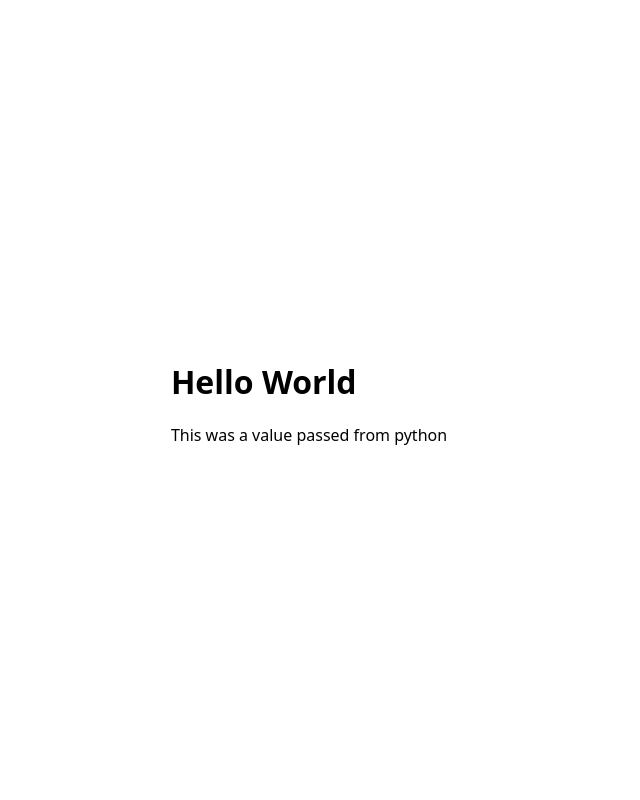
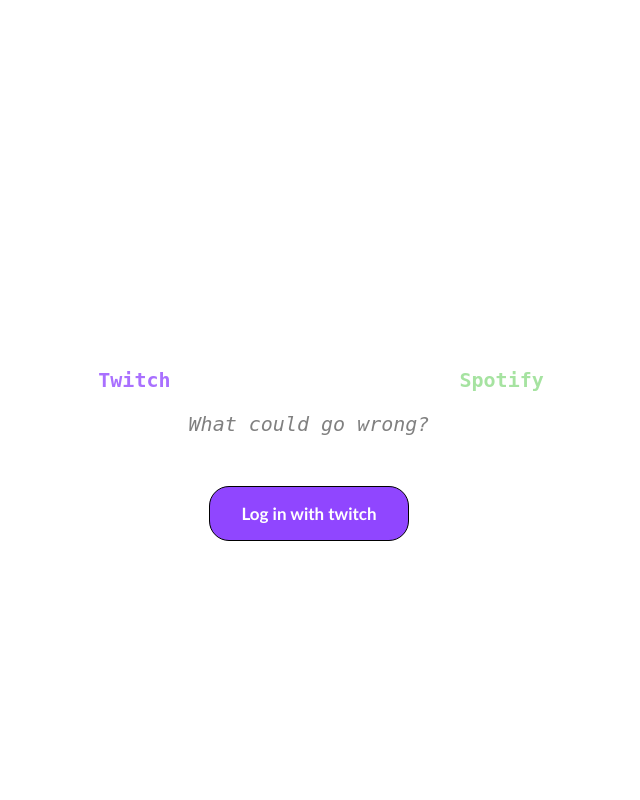
Before and after one commit to Schlvf/Twitch2Spotify, a FastAPI app: page / in a window 1280 px wide. Shown: the whole page, without its empty margins (331-971 px from the left). Run offline with FastAPI, Linux system fonts and the light colour scheme.

Commit message:
Added functional home page for the project and base setup for the styles

```diff
--- a/src/api/web_app.py
+++ b/src/api/web_app.py
@@ -8,6 +8,7 @@ from fastapi.templating import Jinja2Templates
 from modules.redis import redis_router
 from modules.spotify import spotify_router
 from modules.twitch import eventsub_router
+from modules.twitch import get_twitch_auth_url
 
 templates = Jinja2Templates(directory="dist")
 
@@ -20,12 +21,11 @@ app.include_router(redis_router)
 
 @app.get("/", response_class=HTMLResponse)
 async def front(request: Request):
-    title = "Hello World"
-    description = "This was a value passed from python"
+    twitch_auth_url = get_twitch_auth_url()
     return templates.TemplateResponse(
         request=request,
         name="index.html",
-        context={"title": title, "description": description},
+        context={"twitch_auth_url": twitch_auth_url},
     )
 
 
--- a/src/modules/twitch/__init__.py
+++ b/src/modules/twitch/__init__.py
@@ -1,5 +1,6 @@
 """Twitch package"""
 
 from .eventsub_router import router as eventsub_router
+from .twitch_utils import get_twitch_auth_url
 
-__all__ = ["eventsub_router"]
+__all__ = ["eventsub_router", "get_twitch_auth_url"]
--- a/src/modules/twitch/twitch_utils.py
+++ b/src/modules/twitch/twitch_utils.py
@@ -189,3 +189,9 @@ def parse_token_data_into_cache(
     user_cache.twitch_user_token_expiration = current_ts + new_token.expires_in
 
     return user_cache
+
+
+def get_twitch_auth_url() -> str:
+    url = "https://id.twitch.tv/oauth2/authorize"
+    params = get_user_auth_params()
+    return url + url_encode_params(params=params)
--- a/static/style.css
+++ b/static/style.css
@@ -1,8 +1,81 @@
 html {
   color-scheme: light dark;
-  font-family: system-ui;
   display: flex;
   align-items: center;
   justify-content: center;
   height: 100%;
+
 }
+
+:root{
+  font-family: "Ubuntu Mono", monospace;
+  font-size: 20px;
+  color: white;
+
+  /* Constants */
+  --rose: #F2D3E0;
+  --pink: #F4A6C4;
+  --mauve: #D9A3A0;
+  --red: #F28D76;
+  --peach: #F2B95B;
+  --yellow: #E1C6A7;
+  --green: #A6E3A1;
+  --teal: #68B0A0;
+  --sky: #82C0F2;
+  --lavender: #A4A9F4;
+  --blue: #7D87F2;
+  --lilac: #A9A6F4;
+  --purple-dark-twitch:#9046ff;
+  --purple-light-twitch: #a970ff;
+}
+
+.content {
+  text-align: center;  /* Optional: to center the text inside the content div */
+}
+.content-block{
+  padding: 20px;
+}
+
+.btn {
+  border-radius: 20px;
+  border: 1px solid black;
+  display: inline-block;
+  cursor: pointer;
+  font-family: "Trebuchet MS", monospace;
+  font-size: 17px;
+  font-weight: bold;
+  padding: 16px 31px;
+  text-decoration: none;
+  margin: 10px;
+}
+
+.btn:active {
+  position: relative;
+  top: 2px;
+}
+
+/* Twitch-specific style */
+.twitch-login-btn {
+  background-color: var(--purple-dark-twitch);
+  color: #ffffff;
+}
+
+.twitch-login-btn:hover {
+  background-color: var(--purple-light-twitch);
+}
+
+/* Text colors */
+.grayed-out {
+  color: gray;
+  font-style: italic;
+  font-size: 16;
+}
+.green-text {
+  color: var(--green);
+  font-weight: bold;
+}
+
+.purple-text {
+  color: var(--purple-light-twitch);
+  font-weight: bold;
+}
--- a/static/template/index.html
+++ b/static/template/index.html
@@ -7,7 +7,13 @@
     <link rel="stylesheet" href="/static/style.css">
   </head>
   <body>
-    <h1>{{ title }}</h1>
-    <p>{{ description }}</p>
+    <div class="content">
+      <div class="content-block">
+        <h1>Grimm integration</h1>
+        <p>Let your <span class="purple-text">Twitch</span> chat add songs to your <span class="green-text">Spotify</span> queue!</p>
+        <p class="grayed-out">What could go wrong?</p>
+      </div>
+      <a href="{{ twitch_auth_url }}" class="btn twitch-login-btn">Log in with twitch</a>
+    </div>
   </body>
 </html>
```
Also changed, not shown: src/modules/twitch/eventsub_router.py (+2 -5 lines).
